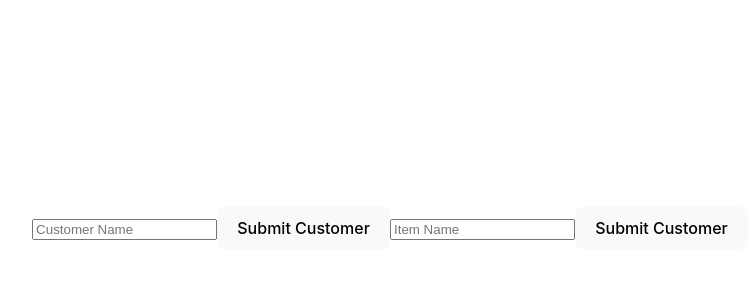
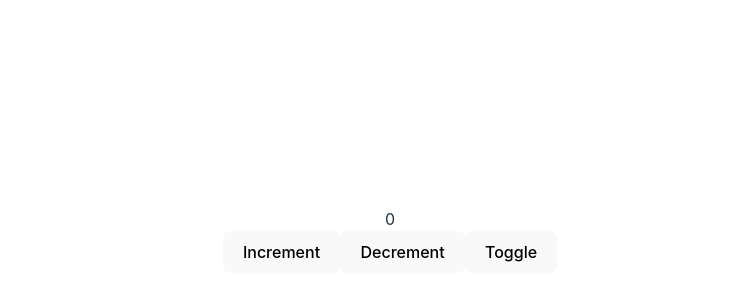
Before and after one commit to Pasindu03/react-redux, a React (Vite) app: page / in a window 1280 px wide. Shown: the part 160-460 px from the top of the page, without its empty margins (250-1006 px from the left). Built offline with nearby package versions, Linux system fonts and the light colour scheme.

Commit message:
Feature: Count Reducer and redux

```diff
--- a/src/App.tsx
+++ b/src/App.tsx
@@ -1,36 +1,18 @@
 import './App.css'
 import {useDispatch, useSelector} from "react-redux";
-import {useState} from "react";
 
 function App() {
-    /*const count = useSelector(state=>state.countReducer.count)
-    const visible = useSelector(state => state.countReducer.visible)*/
-
-    const customer = useSelector(state => state.customerReducer)
-    const item = useSelector(state => state.itemReducer)
+    const count = useSelector(state=>state.count)
+    const visible = useSelector(state => state.visible)
 
     const dispatch = useDispatch();
-
-    const [customerName, setCustomerName] = useState("");
-    const [itemName, setItemName] = useState("");
     return (
         <>
-            <input type={"text"} placeholder={"Customer Name"} onChange={(e) => setCustomerName(e.target.value)} value={customerName}></input>
-            <button onClick={() => dispatch({type: 'ADD_CUSTOMER', payload: customerName})}>Submit Customer</button>
-
-            <input type={"text"} placeholder={"Item Name"} onChange={(e) => setItemName(e.target.value)} value={itemName}></input>
-            <button onClick={() => dispatch({type: 'ADD_ITEM', payload: itemName})}>Submit Customer</button>
-
-            <br/>
-            {customer}
-            <br/>
-            {item}
-
-            {/*{visible && count}
+            {visible && count}
             <br/>
             <button onClick={()=>dispatch({type:"INCREMENT"})}>Increment</button>
             <button onClick={()=>dispatch({type:"DECREMENT"})}>Decrement</button>
-            <button onClick={()=>dispatch({type:"TOGGLE"})}>Toggle</button>*/}
+            <button onClick={()=>dispatch({type:"TOGGLE"})}>Toggle</button>
         </>
     )
 }
--- a/src/reducer/CustomerReducer.ts
+++ /dev/null
@@ -1,10 +0,0 @@
-const initialState = ''
-
-export function CustomerReducer(state = initialState, action: {type: string, payload : string}) {
-    switch (action.type) {
-        case 'ADD_CUSTOMER':
-            return [...state, action.payload]
-        default:
-            return state
-    }
-}
--- a/src/reducer/ItemReducer.ts
+++ /dev/null
@@ -1,10 +0,0 @@
-const initialState = ''
-
-export function ItemReducer(state = initialState, action: {type: string, payload : string}) {
-    switch (action.type) {
-        case 'ADD_ITEM':
-            return [...state, action.payload]
-        default:
-            return state
-    }
-}
--- a/src/store/store.ts
+++ b/src/store/store.ts
@@ -1,14 +1,4 @@
-import {combineReducers, createStore} from "redux";
-import {CountReducer} from "../reducer/CountReducer.tsx";
-import {CustomerReducer} from "../reducer/CustomerReducer.ts";
-import {ItemReducer} from "../reducer/ItemReducer.ts";
+import {createStore} from "redux";
+import {CountReducer} from "../reducer/CountReducer.ts";
 
-const rootReducers = combineReducers(
-    {
-        countReducer : CountReducer,
-        customerReducer : CustomerReducer,
-        itemReducer: ItemReducer,
-    }
-)
-
-export const store= createStore(rootReducers);
+export const store= createStore(CountReducer);
```
Also changed, not shown: src/reducer/CountReducer.ts (renamed from src/reducer/CountReducer.tsx).
